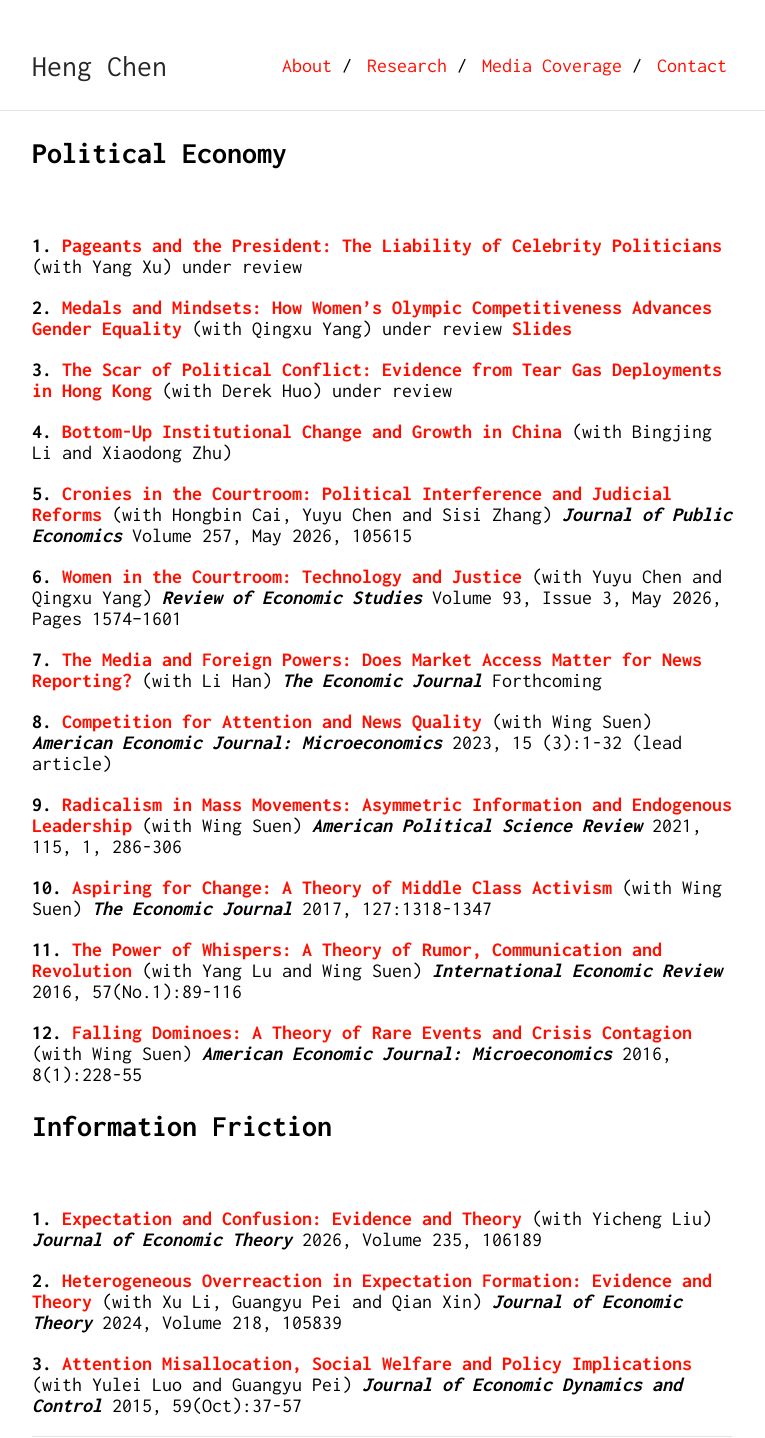
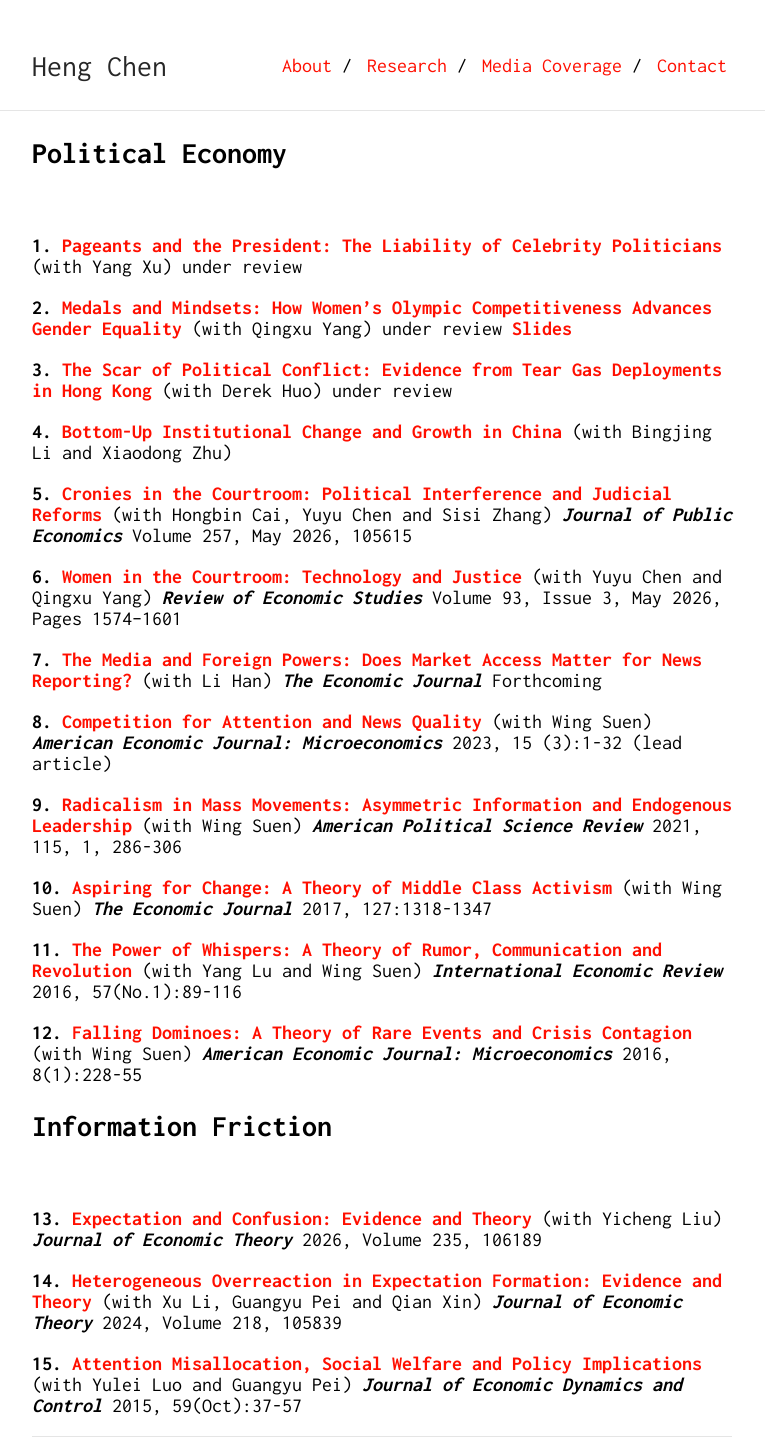
Before and after one commit to Shuyan0210611X/henrychen.github.io, a Jekyll site: the page built from research.md, in a window 1280 px wide. Shown: the whole page, without its empty margins (258-1023 px from the left). Built offline with Jekyll 4.4.1, drawn with Linux system fonts in a browser that asks for light colours; our own code applies the rules of GitHub Pages for plain Markdown files.

Commit message:
Update research.md

```diff
--- a/research.md
+++ b/research.md
@@ -48,10 +48,10 @@ Politicians**](/files/miss-usa-submission-June.pdf) (with Yang Xu) under review
 ## Information Friction
 <br>
 
-**1.** [**Expectation and Confusion: Evidence and Theory**](/files/trend20260102.pdf) (with Yicheng Liu) ***Journal of Economic Theory*** 2026, Volume 235, 106189
+**13.** [**Expectation and Confusion: Evidence and Theory**](/files/trend20260102.pdf) (with Yicheng Liu) ***Journal of Economic Theory*** 2026, Volume 235, 106189
 <br>
 
-**2.** [**Heterogeneous Overreaction in Expectation Formation: Evidence and Theory**](/files/Heterogeneous.pdf) (with Xu Li, Guangyu Pei and Qian Xin) ***Journal of Economic Theory*** 2024, Volume 218, 105839
+**14.** [**Heterogeneous Overreaction in Expectation Formation: Evidence and Theory**](/files/Heterogeneous.pdf) (with Xu Li, Guangyu Pei and Qian Xin) ***Journal of Economic Theory*** 2024, Volume 218, 105839
 <br>
 
-**3.** [**Attention Misallocation, Social Welfare and Policy Implications**](/files/Attention.pdf) (with Yulei Luo and Guangyu Pei) ***Journal of Economic Dynamics and Control*** 2015, 59(Oct):37-57
+**15.** [**Attention Misallocation, Social Welfare and Policy Implications**](/files/Attention.pdf) (with Yulei Luo and Guangyu Pei) ***Journal of Economic Dynamics and Control*** 2015, 59(Oct):37-57
```
